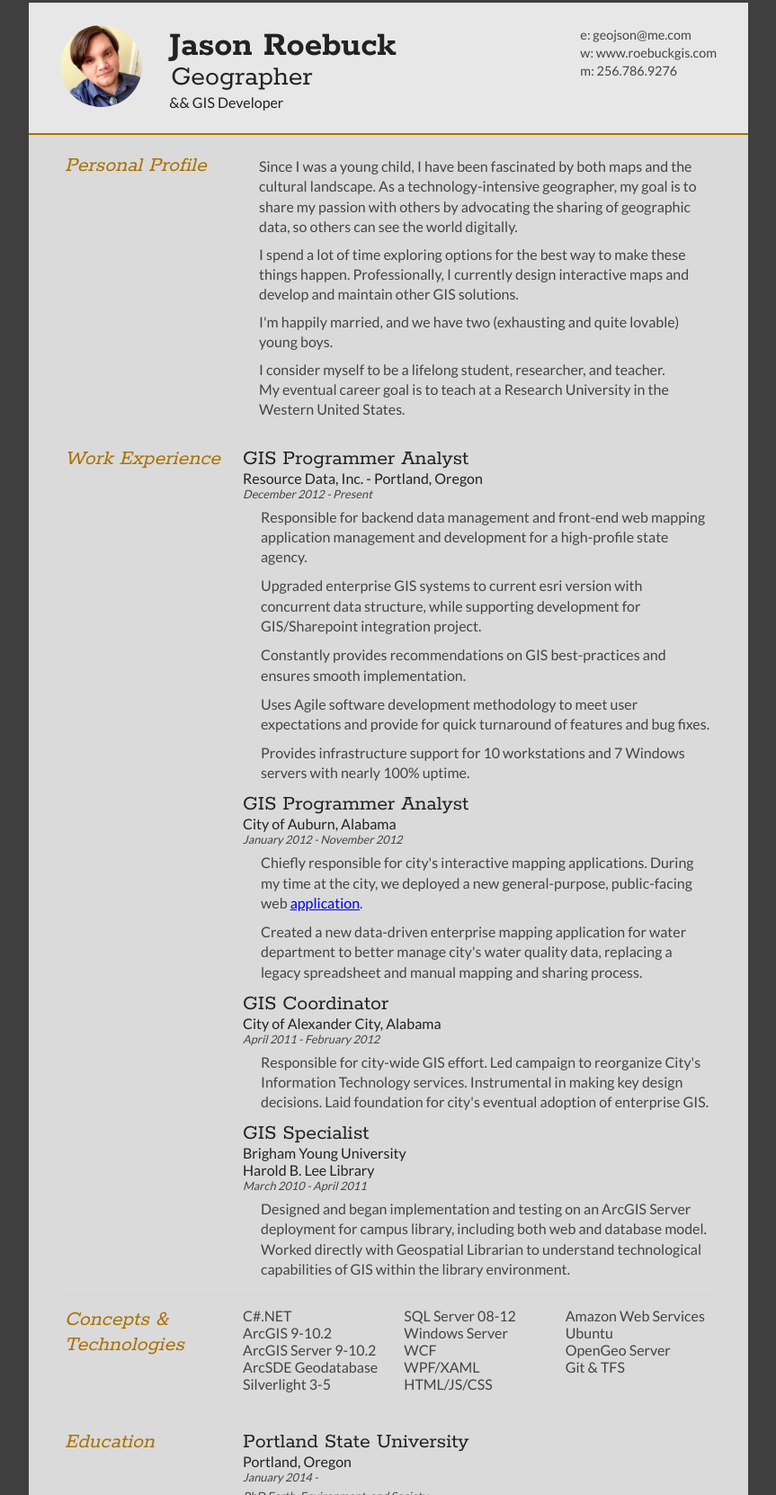
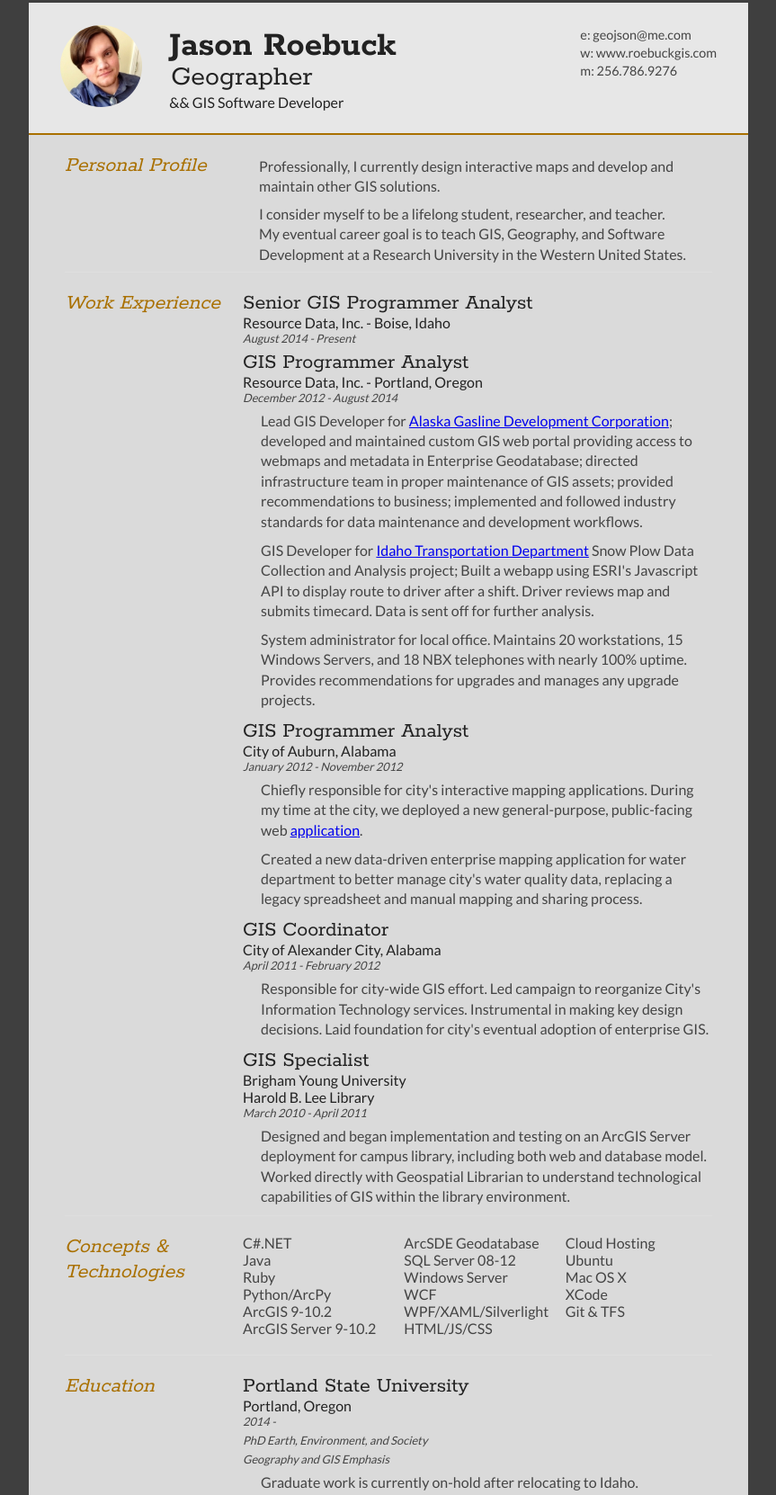
Before and after one commit to geojson/geojson.github.com, a plain HTML site: page index.html in a window 1280 px wide. Shown: the part 27-1689 px from the top of the page at 90% size, without its empty margins (208-1071 px from the left). Drawn offline with Linux system fonts and the light colour scheme.

Commit message:
update resume content

```diff
--- a/index.html
+++ b/index.html
@@ -24,7 +24,7 @@
 		<div id="name">
 			<h1 class="quickFade delayTwo">Jason Roebuck</h1>
 			<h2 class="quickFade delayThree">Geographer</h2>
-			<h3 class="quickFade delayThree" title="&amp;&amp; geogeek">&amp;&amp; GIS Developer</h3>
+			<h3 class="quickFade delayThree" title="&amp;&amp; geogeek">&amp;&amp; GIS Software Developer</h3>
 		</div>
 
 		<div id="contactDetails" class="quickFade delayFour">
@@ -45,10 +45,8 @@
 				</div>
 
 				<div class="sectionContent">
-					<p class="aboutMe">Since I was a young child, I have been fascinated by both maps and the cultural landscape.  As a technology-intensive geographer, my goal is to share my passion with others by advocating the sharing of geographic data, so others can see the world digitally.</p>
-					<p class="aboutMe">I spend a lot of time exploring options for the best way to make these things happen.  Professionally, I currently design interactive maps and develop and maintain other GIS solutions.</p>
-					<p class="aboutMe">I'm happily married, and we have two (exhausting and quite lovable) young boys.</p>
-					<p class="aboutMe">I consider myself to be a lifelong student, researcher, and teacher.<br />My eventual career goal is to teach at a Research University in the Western United States.</p>
+					<p class="aboutMe">Professionally, I currently design interactive maps and develop and maintain other GIS solutions.</p>
+					<p class="aboutMe">I consider myself to be a lifelong student, researcher, and teacher.<br />My eventual career goal is to teach GIS, Geography, and Software Development at a Research University in the Western United States.</p>
 				</div>
 			</article>
 			<div class="clear"></div>
@@ -61,14 +59,15 @@
 
 			<div class="sectionContent">
 				<article>
+					<h2>Senior GIS Programmer Analyst</h2>
+					<h3>Resource Data, Inc. - Boise, Idaho</h3>
+					<p class="subDetails">August 2014 - Present</p>
 					<h2>GIS Programmer Analyst</h2>
 					<h3>Resource Data, Inc. - Portland, Oregon</h3>
-					<p class="subDetails">December 2012 - Present</p>
-					<p class="jobDesc">Responsible for backend data management and front-end web mapping application management and development for a high-profile state agency.</p>
-					<p class="jobDesc">Upgraded enterprise GIS systems to current esri version with concurrent data structure, while supporting development for GIS/Sharepoint integration project.</p>
-					<p class="jobDesc">Constantly provides recommendations on GIS best-practices and ensures smooth implementation.</p>
-					<p class="jobDesc">Uses Agile software development methodology to meet user expectations and provide for quick turnaround of features and bug fixes.</p>
-					<p class="jobDesc">Provides infrastructure support for 10 workstations and 7 Windows servers with nearly 100% uptime.</p>
+					<p class="subDetails">December 2012 - August 2014</p>
+					<p class="jobDesc">Lead GIS Developer for <a href="https://www.agdc.us/">Alaska Gasline Development Corporation</a>; developed and maintained custom GIS web portal providing access to webmaps and metadata in Enterprise Geodatabase; directed infrastructure team in proper maintenance of GIS assets; provided recommendations to business; implemented and followed industry standards for data maintenance and development workflows.</p>
+					<p class="jobDesc">GIS Developer for <a href="https://itd.idaho.gov/">Idaho Transportation Department</a> Snow Plow Data Collection and Analysis project;  Built a webapp using ESRI's Javascript API to display route to driver after a shift.  Driver reviews map and submits timecard.  Data is sent off for further analysis.</p>
+					<p class="jobDesc">System administrator for local office.  Maintains 20 workstations, 15 Windows Servers, and 18 NBX telephones with nearly 100% uptime.  Provides recommendations for upgrades and manages any upgrade projects.</p>
 				</article>
 
 				<article>
@@ -109,18 +108,21 @@
 			<div class="sectionContent">
 				<ul class="keySkills">
 					<li>C#.NET</li>
+					<li>Java</li>
+					<li>Ruby</li>
+					<li>Python/ArcPy</li>
 					<li>ArcGIS 9-10.2</li>
 					<li>ArcGIS Server 9-10.2</li>
 					<li>ArcSDE Geodatabase</li>
-					<li>Silverlight 3-5</li>
 					<li>SQL Server 08-12</li>
 					<li>Windows Server</li>
 					<li>WCF</li>
-					<li>WPF/XAML</li>
+					<li>WPF/XAML/Silverlight</li>
 					<li>HTML/JS/CSS</li>
-					<li>Amazon Web Services</li>
+					<li>Cloud Hosting</li>
 					<li>Ubuntu</li>
-					<li>OpenGeo Server</li>
+					<li>Mac OS X</li>
+					<li>XCode</li>
 					<li>Git &amp; TFS</li>
 				</ul>
 			</div>
@@ -136,11 +138,10 @@
 				<article>
 					<h2>Portland State University</h2>
 					<h3>Portland, Oregon</h3>
-					<p class="subDetails">January 2014 - &nbsp;</p>
+					<p class="subDetails">2014 - &nbsp;</p>
 					<p class="subDetails">PhD Earth, Environment, and Society</p>
 					<p class="subDetails">Geography and GIS Emphasis</p>
-					<p class="subDetails">Expected Completion: 2018</p>
-					<p class="jobDesc">Transferring to PSU after beginning Master's coursework at Auburn University, where Jason co-taught an upper level Advanced GIS course.  Jason is excited to bring his potential to the next level at PSU where he plans to begin coursework and research in January, with teaching opportunities hopefully to follow soon after.</p>
+					<p class="jobDesc">Graduate work is currently on-hold after relocating to Idaho.</p>
 				</article>
 				<article>
 					<h2>Brigham Young University</h2>
@@ -168,7 +169,7 @@
 						<li title="Geog 317">Programming for Geographers II</li>
 						<li title="Geog 322">Geostatistics II</li>
 						<li title="Geog 347">Geography of Tourism</li>
-						<li title="Geog 521R">GIS Practicum</li>
+						<li title="Geog 521R">GIS Practicum (Programming III)</li>
 					</ul>
 				</article>
 			</div>
```
